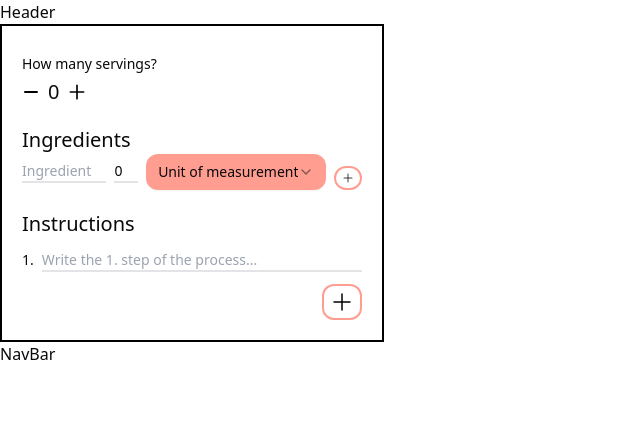
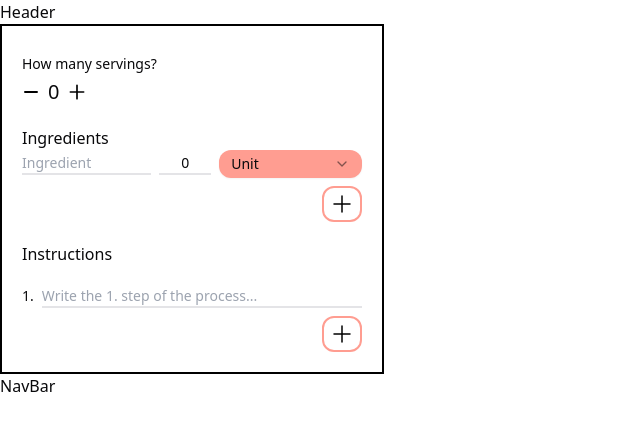
Before and after one commit to Razzoy/foodStoryApp, a React (Vite) app: page / in a window 1280 px wide. Shown: the top 430 px of the page, without its empty margins (0-640 px from the left). Built offline with nearby package versions, Linux system fonts and the light colour scheme.

Commit message:
components to create recipe

```diff
--- a/src/components/CreateCard/AddIngredient.tsx
+++ b/src/components/CreateCard/AddIngredient.tsx
@@ -30,6 +30,7 @@ export function AddIngredient({
   const [name, setName] = useState("");
   const [unit, setUnit] = useState("");
   return (
+    <div className="flex flex-col gap-2">
       <div className="flex justify-between items-center self-stretch w-full text-sm gap-2">
         <input
           type="text"
@@ -41,21 +42,28 @@ export function AddIngredient({
           className="border-b-2 focus:border-black outline-none w-1/2"
         />
         <input
-        type="number"
+          type="text"
           onChange={(e) => setCount(Number(e.target.value))}
           value={count}
-        className="border-b-2 w-6 text-center outline-none focus:border-black"
+          className="border-b-2 w-1/5 text-center outline-none focus:border-black"
         />
         <Select onValueChange={(value) => setUnit(value)} value={unit}>
           <SelectTrigger className="w-[180px]">
-          <SelectValue placeholder="Unit of measurement" />
+            <SelectValue placeholder="Unit" />
           </SelectTrigger>
           <SelectContent>
-          <SelectItem value="Tea spoon">Tea spoon</SelectItem>
-          <SelectItem value="Table spoon">Table spoon</SelectItem>
-          <SelectItem value="dl">dl</SelectItem>
+            <SelectItem value="tsp.">Teaspoon</SelectItem>
+            <SelectItem value="tbsp.">Tablespoon</SelectItem>
+            <SelectItem value="cups">Cups</SelectItem>
+            <SelectItem value="dl.">Decilitres</SelectItem>
+            <SelectItem value="ml.">Millilitres</SelectItem>
+            <SelectItem value="gr.">Grams</SelectItem>
+            <SelectItem value="pints">Pint</SelectItem>
+            <SelectItem value="oz.">Ounces</SelectItem>
+            <SelectItem value="pounds">Pounds</SelectItem>
           </SelectContent>
         </Select>
+      </div>
       <button
         onClick={() => onAdd([...currentList, { name, quantity: count, unit }])}
         className="border-2 border-salmon rounded-xl py-1 px-1.5 self-end"
--- a/src/components/CreateCard/AddInstruction.tsx
+++ b/src/components/CreateCard/AddInstruction.tsx
@@ -1,12 +1,43 @@
-export function AddInstruction() {
+import { SetStateAction, useState } from "react";
+
+export function AddInstruction({
+  onAdd,
+  currentInstructionList,
+}: {
+  onAdd: React.Dispatch<
+    React.SetStateAction<
+      {
+        text: string;
+      }[]
+    >
+  >;
+  currentInstructionList: {
+    text: string;
+  }[];
+}) {
+  const [text, setText] = useState("");
+
   return (
-    <div className="flex gap-2 self-stretch text-sm">
-      <p>1.</p>
-      <input
-        type="text"
-        placeholder="Write the 1. step of the process..."
-        className="border-b-2 w-full outline-none focus:border-black"
-      />
+    <div className="flex flex-col gap-2 self-stretch text-sm">
+      <div className="flex gap-2">
+        <p>{currentInstructionList.length + 1}.</p>
+        <input
+          type="text"
+          placeholder="Write the 1. step of the process..."
+          className="border-b-2 w-full outline-none focus:border-black"
+          onChange={(e) => setText(e.target.value) }
+          value={text}
+          id=""
+          name=""
+        />
+      </div>
+      <button
+        onClick={() => onAdd([...currentInstructionList, { text }])}
+        className="border-2 border-salmon rounded-xl py-1 px-1.5 self-end"
+      >
+        {" "}
+        <img src="/src/assets/icons/Plus.svg" alt="" />
+      </button>
     </div>
   );
 }
--- a/src/components/CreateCard/ScratchCard/ScratchCard.tsx
+++ b/src/components/CreateCard/ScratchCard/ScratchCard.tsx
@@ -32,28 +32,24 @@ export function ScratchCard() {
     }[]
   >([]);
 
-  // const Ingredient = () => { return <
+  const [instructionList, setInstructionList] = useState<
+    {
+      text: string;
+    }[]
+  >([]);
 
-  //   const Form = () => {
-  //     const [inputList, setInputList] = useState([]);
-
-  //     const onAddBtnClick = event => {
-  //     setInputList(inputList.concat(<Ingredient />));
-  //   };
-
-  function AddIngredientComp() {}
   return (
     <div className="flex flex-col gap-5 items-start self-stretch mt-2">
       <div className="flex flex-col self-start gap-1">
         <p className="text-sm">How many servings?</p>
         <div className="flex self-start gap-2 items-center">
+          <button onClick={decrement}>
             <svg
               width="18"
               height="18"
               viewBox="0 0 14 14"
               fill="none"
               xmlns="http://www.w3.org/2000/svg"
-            onClick={decrement}
             >
               <g id="minus-sign-stroke-rounded">
                 <path
@@ -66,16 +62,17 @@ export function ScratchCard() {
                 />
               </g>
             </svg>
+          </button>
           <label htmlFor="" className="self-center text-xl">
             {count}
           </label>
+          <button onClick={increment}>
             <svg
               width="20"
               height="20"
               viewBox="0 0 24 24"
               fill="none"
               xmlns="http://www.w3.org/2000/svg"
-            onClick={increment}
             >
               <g id="plus-sign-stroke-rounded">
                 <path
@@ -88,16 +85,17 @@ export function ScratchCard() {
                 />
               </g>
             </svg>
+          </button>
         </div>
       </div>
       <div>
-        <h2 className="text-xl">Ingredients</h2>
+        <h2 className="text-base">Ingredients</h2>
         <div className="flex flex-col items-start gap-3 self-stretch">
           {ingredientList.map((ingredient, index) => (
-            <div className="flex gap-4">
-              <p key={index}>{ingredient.name}</p>
+            <div className="flex gap-1">
               <p key={index}>{ingredient.quantity}</p>
               <p key={index}>{ingredient.unit}</p>
+              <p key={index}>{ingredient.name}</p>
             </div>
           ))}
           <AddIngredient
@@ -106,13 +104,18 @@ export function ScratchCard() {
           />
         </div>
       </div>
+      <h2 className="text-base">Instructions</h2>
       <div className="flex flex-col items-start gap-3 self-stretch">
-        <h2 className="text-xl">Instructions</h2>
-        <AddInstruction />
-        <button className="border-2 border-salmon rounded-xl py-1 px-1.5 self-end">
-          {" "}
-          <img src="/src/assets/icons/Plus.svg" alt="" />
-        </button>
+        {instructionList.map((instruction, index) => (
+          <div className="flex gap-4">
+            <p key={index}>{index + 1}.</p>
+            <p key={index}>{instruction.text}</p>
+          </div>
+        ))}
+        <AddInstruction
+          onAdd={setInstructionList}
+          currentInstructionList={instructionList}
+        />
       </div>
     </div>
   );
--- a/src/components/ui/select.tsx
+++ b/src/components/ui/select.tsx
@@ -17,7 +17,7 @@ const SelectTrigger = React.forwardRef<
   <SelectPrimitive.Trigger
     ref={ref}
     className={cn(
-      "flex h-9 w-full items-center justify-between whitespace-nowrap rounded-xl bg-salmon px-3 py-2 text-sm shadow-sm ring-offset-background placeholder:text-muted-foreground focus:outline-none focus:ring-1 focus:ring-ring disabled:cursor-not-allowed disabled:opacity-50 [&>span]:line-clamp-1",
+      "flex h-7 w-1/2 items-center justify-between whitespace-nowrap rounded-xl bg-salmon px-3 text-sm shadow-sm ring-offset-background placeholder:text-muted-foreground focus:outline-none focus:ring-ring disabled:cursor-not-allowed disabled:opacity-50 [&>span]:line-clamp-1",
       className
     )}
     {...props}
@@ -73,7 +73,7 @@ const SelectContent = React.forwardRef<
     <SelectPrimitive.Content
       ref={ref}
       className={cn(
-        "relative z-50 max-h-96 min-w-[8rem] overflow-hidden rounded-md border bg-popover text-popover-foreground shadow-md data-[state=open]:animate-in data-[state=closed]:animate-out data-[state=closed]:fade-out-0 data-[state=open]:fade-in-0 data-[state=closed]:zoom-out-95 data-[state=open]:zoom-in-95 data-[side=bottom]:slide-in-from-top-2 data-[side=left]:slide-in-from-right-2 data-[side=right]:slide-in-from-left-2 data-[side=top]:slide-in-from-bottom-2",
+        "relative z-50 max-h-96 min-w-[8rem] overflow-hidden rounded-xl border bg-popover text-popover-foreground shadow-md data-[state=open]:animate-in data-[state=closed]:animate-out data-[state=closed]:fade-out-0 data-[state=open]:fade-in-0 data-[state=closed]:zoom-out-95 data-[state=open]:zoom-in-95 data-[side=bottom]:slide-in-from-top-2 data-[side=left]:slide-in-from-right-2 data-[side=right]:slide-in-from-left-2 data-[side=top]:slide-in-from-bottom-2",
         position === "popper" &&
           "data-[side=bottom]:translate-y-1 data-[side=left]:-translate-x-1 data-[side=right]:translate-x-1 data-[side=top]:-translate-y-1",
         className
@@ -116,7 +116,7 @@ const SelectItem = React.forwardRef<
   <SelectPrimitive.Item
     ref={ref}
     className={cn(
-      "relative flex w-full cursor-default select-none items-center rounded-sm py-1.5 pl-2 pr-8 text-sm outline-none focus:bg-accent focus:text-accent-foreground data-[disabled]:pointer-events-none data-[disabled]:opacity-50",
+      "relative flex w-full cursor-default select-none items-center rounded-xl py-1.5 pl-2 pr-8 text-sm outline-none focus:bg-accent focus:text-accent-foreground data-[disabled]:pointer-events-none data-[disabled]:opacity-50",
       className
     )}
     {...props}
```
Lines whose indentation alone changed are shown as unchanged.
